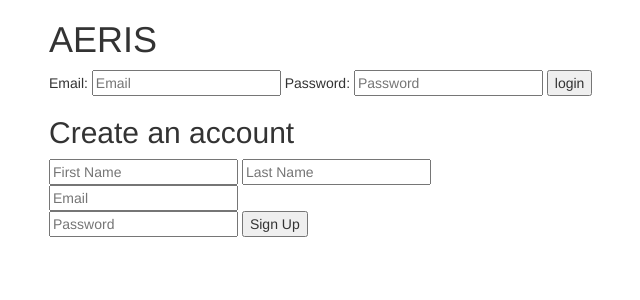
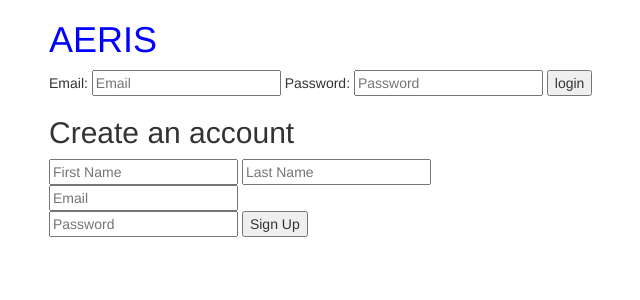
Before and after one commit to emeng13/ase, a Flask app: template templates/index.html in a window 1280 px wide. Shown: the top 300 px of the page, without its empty margins (21-661 px from the left). Run offline with Flask 2, Linux system fonts and the light colour scheme; the template is opened without the code that fills it, so the values that code supplies are empty; some libraries are stand-ins or nearby versions.

Commit message:
css file

```diff
--- /dev/null
+++ b/static/style.css
@@ -0,0 +1,3 @@
+h1{
+	color:blue;
+}
--- a/templates/index.html
+++ b/templates/index.html
@@ -2,7 +2,12 @@
 <html>
 <head>
   <title> AERIS </title>
+
+  <!-- Bootstrap CSS link -->
   <link rel="stylesheet" href="https://maxcdn.bootstrapcdn.com/bootstrap/3.3.7/css/bootstrap.min.css" integrity="sha384-BVYiiSIFeK1dGmJRAkycuHAHRg32OmUcww7on3RYdg4Va+PmSTsz/K68vbdEjh4u" crossorigin="anonymous">
+
+  <!-- App custom CSS -->
+  <link rel="stylesheet" href="static/style.css">
 
 </head>
 <body>
```
